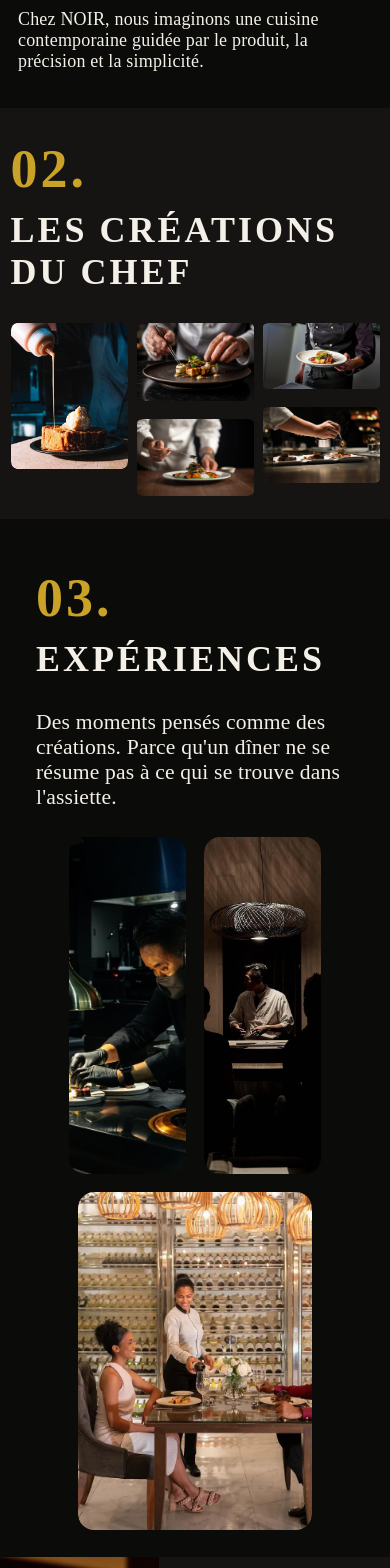
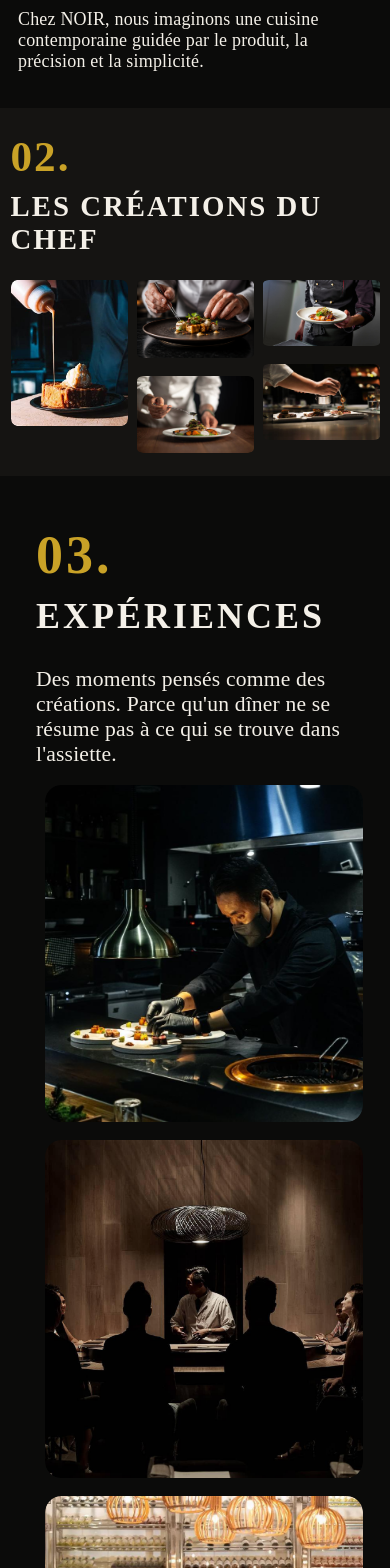
Before and after one commit to MouhamedB19/Noir-Restaurant-Website, a React (Vite) app: page / in a window 390 px wide. Shown: the part 1260-2828 px from the top of the page. Built offline with nearby package versions, Linux system fonts and the light colour scheme.

Commit message:
Ajout de règles de responsivité pour le titre principal et amélioration des styles des composants Creations, Reservation et Philosophy

```diff
--- a/src/components/Creations.jsx
+++ b/src/components/Creations.jsx
@@ -17,7 +17,7 @@ function Creations()
                 <div className="box-container container">
                     <div className="creations-content">
                         <div className="box-title">
-                            <h2 className="title-section">
+                            <h2 className="title-section main-title">
                                 <h2 className="numero">02.</h2>
                                 Les créations du chef
                             </h2>
--- a/src/components/Reservation.jsx
+++ b/src/components/Reservation.jsx
@@ -1,6 +1,7 @@
 import ReservationImage from '../assets/reservation_image.png'
 import '../styles/reservation.css'
 import BoutonDore from './composants_reutilisables/BoutonDore'
+
 function DateAujourdhui()
 {
     const today = new Date().toISOString().split("T")[0];
--- a/src/styles/experiences.css
+++ b/src/styles/experiences.css
@@ -76,3 +76,17 @@
     font-size: 1.2rem;
     margin: 0.5rem 0;
 }
+
+@media(max-width: 768px){
+    .content-experiences{
+       display: block;
+    }
+
+    .card-experiences{
+        width: 100%;
+        margin-bottom: 1rem;
+    }
+
+
+
+}
--- a/src/styles/index.css
+++ b/src/styles/index.css
@@ -155,3 +155,11 @@ h3{
   margin-inline: auto;
   padding-inline: clamp(1rem, 4vw, 3rem);
 }
+
+@media(max-width: 768px){
+  .main-title{
+    font-size: clamp(1.6rem, 7vw, 2.5rem);
+    overflow-wrap: normal;
+    letter-spacing: 2px;
+  }
+}
--- a/src/styles/philosophy.css
+++ b/src/styles/philosophy.css
@@ -27,7 +27,6 @@
 }
 
 
-
 .box-philosophy h3{
     color: var(--gris);
     font-weight: 200;
@@ -48,11 +47,6 @@
         display: block;
     }
 
-    .main-title{
-        font-size: clamp(1.6rem, 7vw, 2.5rem);
-        overflow-wrap: normal;
-        letter-spacing: 2px;
-    }
 
     .numero{
         margin-block: 0.5rem;
```
